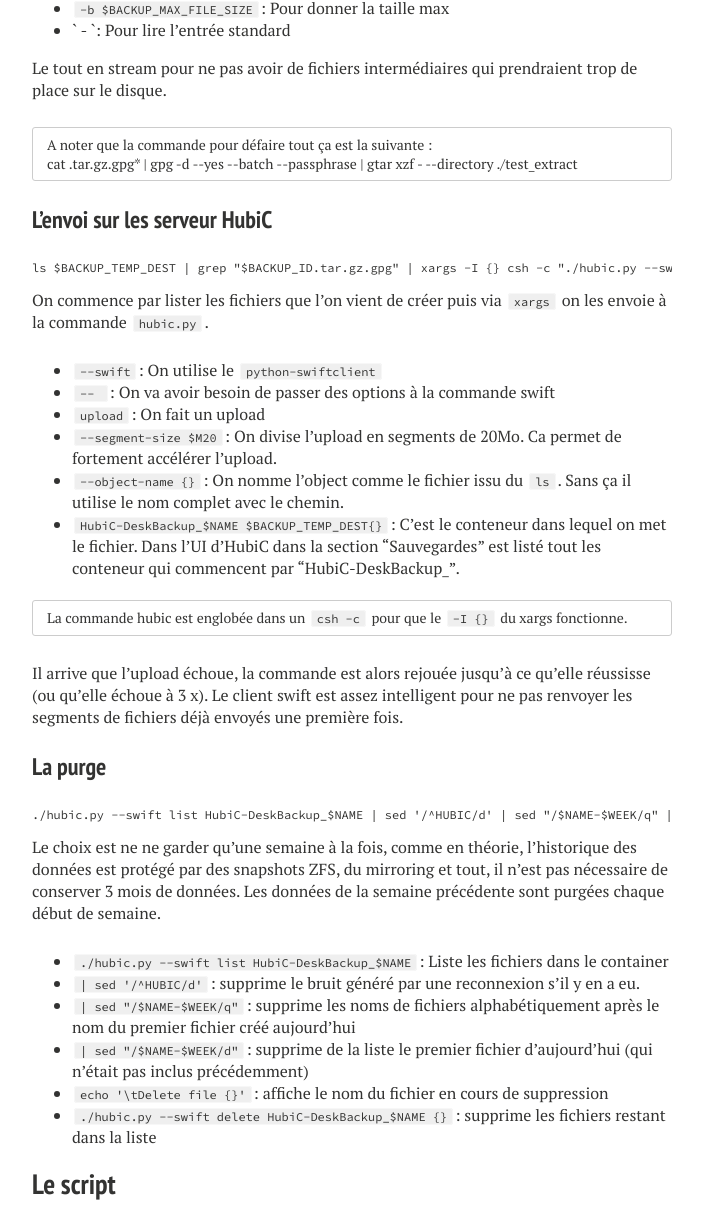
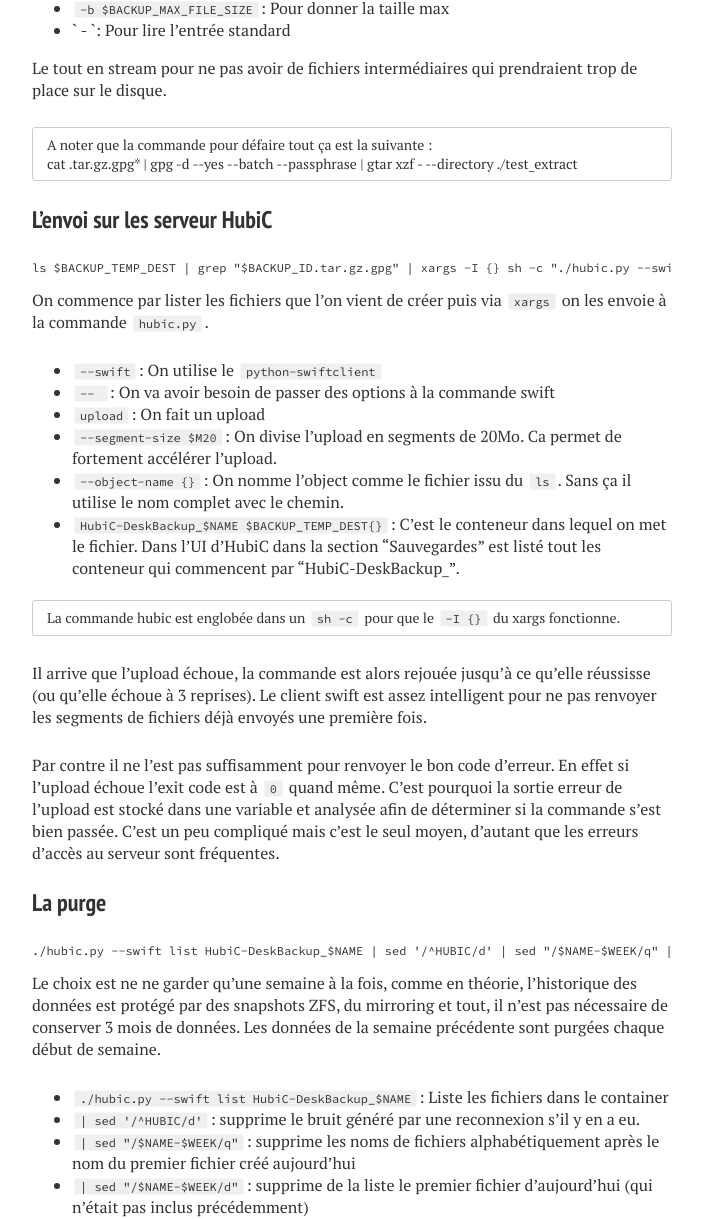
Before and after one commit to Marthym/marthym.github.io, a Jekyll site: the page built from _posts/2015-09-18-Backup-distant-sur-HubiC.md, in a window 1280 px wide and 1400 px high, scrolled down 3216 px, cut to the strip 0-1219 px from the top of the window. Shown: the whole strip, without its empty margins (288-991 px from the left). Built offline with Jekyll 4.4.1, drawn with Linux system fonts in a browser that asks for light colours; nearby versions of some CDN libraries; comment, search, counter and statistics services are not loaded; some of the changed text lies outside the part shown.

Commit message:
fix(posts): Fix the script in Backup-distant-sur-HubiC to allow correct retry

```diff
--- a/_posts/2015-09-18-Backup-distant-sur-HubiC.md
+++ b/_posts/2015-09-18-Backup-distant-sur-HubiC.md
@@ -127,7 +127,7 @@
 ### L'envoi sur les serveur HubiC
 
 ~~~csh
-ls $BACKUP_TEMP_DEST | grep "$BACKUP_ID.tar.gz.gpg" | xargs -I {} csh -c "./hubic.py --swift -- upload --segment-size $M20 --object-name {} HubiC-DeskBackup_$NAME $BACKUP_TEMP_DEST{}"
+ls $BACKUP_TEMP_DEST | grep "$BACKUP_ID.tar.gz.gpg" | xargs -I {} sh -c "./hubic.py --swift -- upload --segment-size $M20 --object-name {} HubiC-DeskBackup_$NAME $BACKUP_TEMP_DEST{} 2> $TMPFILE"
 ~~~
 
 On commence par lister les fichiers que l'on vient de créer puis via `xargs` on les envoie à la commande `hubic.py`.
@@ -141,10 +141,14 @@
 tout les conteneur qui commencent par "HubiC-DeskBackup_".
 
 {: .notice}
-La commande hubic est englobée dans un `csh -c` pour que le `-I {}` du xargs fonctionne.
+La commande hubic est englobée dans un `sh -c` pour que le `-I {}` du xargs fonctionne.
 
-Il arrive que l'upload échoue, la commande est alors rejouée jusqu'à ce qu'elle réussisse (ou qu'elle échoue à 3 x). Le client swift est assez intelligent pour
+Il arrive que l'upload échoue, la commande est alors rejouée jusqu'à ce qu'elle réussisse (ou qu'elle échoue à 3 reprises). Le client swift est assez intelligent pour
 ne pas renvoyer les segments de fichiers déjà envoyés une première fois.
+
+Par contre il ne l'est pas suffisamment pour renvoyer le bon code d'erreur. En effet si l'upload échoue l'exit code est à `0` quand même. C'est pourquoi la sortie erreur
+de l'upload est stocké dans une variable et analysée afin de déterminer si la commande s'est bien passée. C'est un peu compliqué mais c'est le seul moyen, d'autant que
+les erreurs d'accès au serveur sont fréquentes.
 
 ### La purge
 
@@ -168,3 +172,8 @@
 
 {: .notice}
 Je n'ai pas trouvé le moyen de couper les lignes comme en bash avec `\ ` du coup tout est sur la même ligne.
+
+## Edit
+### 2015-10-10
+
+* Mise à jour du script pour changer le mécanisme de retry.
```
Also changed, not shown: other parts of _posts/2015-09-18-Backup-distant-sur-HubiC.md (+2 -2 lines).
